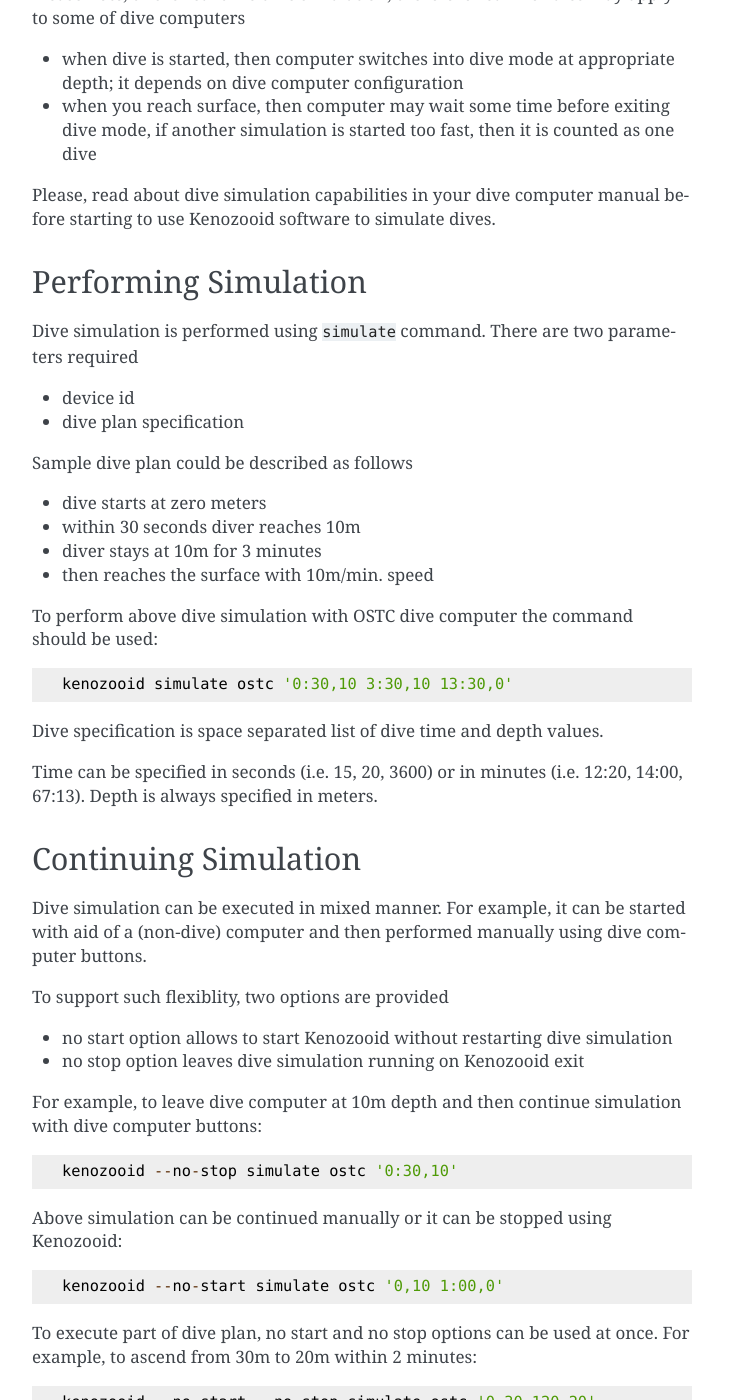
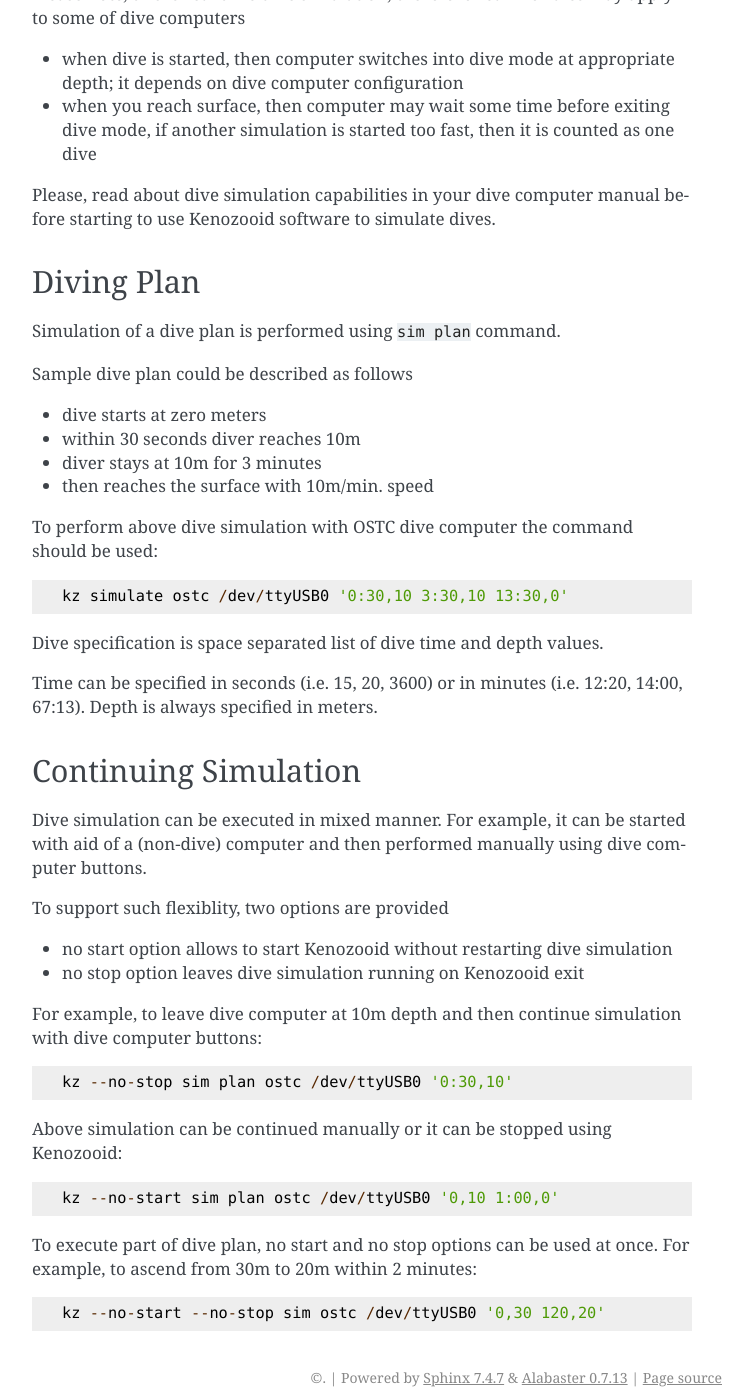
Before and after one commit to gitGNU/gnu_kenozooid, a Sphinx documentation site: the page built from doc/user/simulation.rst, in a window 1280 px wide and 1400 px high, scrolled down 388 px. Shown: the whole window, without its empty margins (388-1141 px from the left). Built offline with Sphinx 7.4.7, drawn with Linux system fonts in a browser that asks for light colours; some of the changed text lies outside the part shown.

Commit message:
- dive simulation with dive computer -> simulation of dive plan with dive   computer - updated simulation of dive plan to be py3k compliant

```diff
--- a/doc/user/simulation.rst
+++ b/doc/user/simulation.rst
@@ -27,14 +27,11 @@
 Please, read about dive simulation capabilities in your dive computer
 manual before starting to use Kenozooid software to simulate dives.
 
-Performing Simulation
-^^^^^^^^^^^^^^^^^^^^^
-Dive simulation is performed using ``simulate`` command. There are two
-parameters required
+Diving Plan
+^^^^^^^^^^^
+Simulation of a dive plan is performed using ``sim plan`` command.
 
-- device id
-- dive plan specification
-
+.. todo: make a real dive plan
 Sample dive plan could be described as follows
 
 - dive starts at zero meters
@@ -45,7 +42,7 @@
 To perform above dive simulation with OSTC dive computer the command should
 be used::
 
-    kenozooid simulate ostc '0:30,10 3:30,10 13:30,0'
+    kz simulate ostc /dev/ttyUSB0 '0:30,10 3:30,10 13:30,0'
 
 Dive specification is space separated list of dive time and depth values.
 
@@ -67,16 +64,16 @@
 For example, to leave dive computer at 10m depth and then continue
 simulation with dive computer buttons::
 
-    kenozooid --no-stop simulate ostc '0:30,10'
+    kz --no-stop sim plan ostc /dev/ttyUSB0 '0:30,10'
 
 Above simulation can be continued manually or it can be stopped using
 Kenozooid::
 
-    kenozooid --no-start simulate ostc '0,10 1:00,0'
+    kz --no-start sim plan ostc /dev/ttyUSB0 '0,10 1:00,0'
 
 To execute part of dive plan, no start and no stop options can be used at
 once. For example, to ascend from 30m to 20m within 2 minutes::
 
-    kenozooid --no-start --no-stop simulate ostc '0,30 120,20'
+    kz --no-start --no-stop sim ostc /dev/ttyUSB0 '0,30 120,20'
 
 .. vim: sw=4:et:ai
```
Also changed, not shown: 2 other files.
